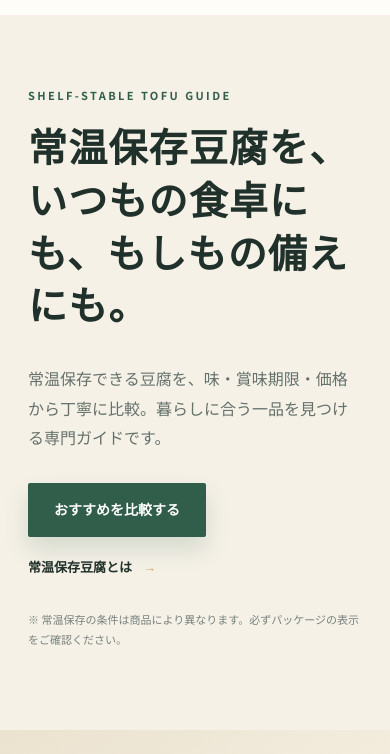
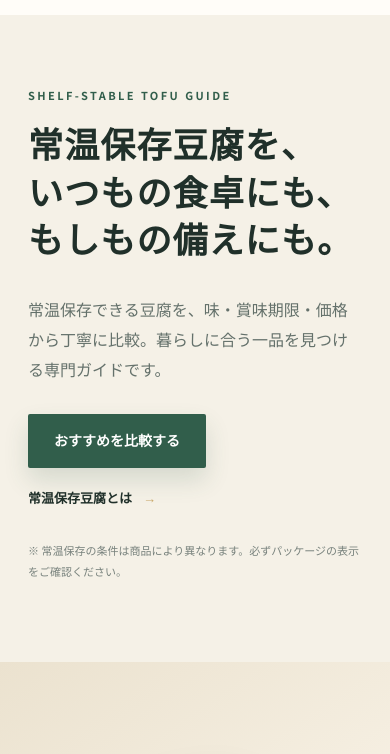
Before and after one commit to tofu102-15/shelf-stable-tofu, a website: page public/index.html in a window 390 px wide. Shown: the part 59-813 px from the top of the page. Drawn offline with Linux system fonts and the light colour scheme.

Commit message:
Improve hero heading line breaks

```diff
--- a/public/index.html
+++ b/public/index.html
@@ -44,7 +44,11 @@
     <section class="hero">
       <div class="hero-copy">
         <p class="eyebrow">SHELF-STABLE TOFU GUIDE</p>
-        <h1>常温保存豆腐を、<br>いつもの食卓にも、もしもの備えにも。</h1>
+        <h1>
+          <span>常温保存豆腐を、</span>
+          <span>いつもの食卓にも、</span>
+          <span>もしもの備えにも。</span>
+        </h1>
         <p class="hero-lead">常温保存できる豆腐を、味・賞味期限・価格から丁寧に比較。暮らしに合う一品を見つける専門ガイドです。</p>
         <div class="hero-actions">
           <a class="button button-primary" href="#compare">おすすめを比較する</a>
--- a/public/styles.css
+++ b/public/styles.css
@@ -40,6 +40,7 @@ button, input { font: inherit; }
 .hero-copy { display: flex; flex-direction: column; justify-content: center; padding: 70px max(52px, calc((100vw - 1168px) / 2)); padding-right: 8%; }
 .eyebrow, .section-label { margin: 0 0 18px; color: var(--green); font-size: 11px; font-weight: 700; letter-spacing: .22em; text-transform: uppercase; }
 .hero h1 { margin: 0; font-family: var(--serif); font-size: clamp(42px, 4.5vw, 68px); line-height: 1.35; letter-spacing: .03em; }
+.hero h1 span { display: block; white-space: nowrap; }
 .hero-lead { max-width: 570px; margin: 30px 0; color: var(--muted); font-size: 16px; }
 .hero-actions { display: flex; align-items: center; gap: 28px; }
 .button { display: inline-flex; justify-content: center; align-items: center; min-height: 54px; padding: 0 26px; border-radius: 2px; font-size: 14px; font-weight: 700; }
@@ -243,7 +244,7 @@ button, input { font: inherit; }
 @media (max-width: 560px) {
   .brand strong { font-size: 19px; }
   .hero { min-height: auto; }
-  .hero h1 { font-size: 39px; }
+  .hero h1 { font-size: min(39px, 9vw); }
   .hero-image { min-height: 340px; }
   .hero-image > img { height: 94%; }
   .mascot-rays { width: 320px; height: 320px; }
```
